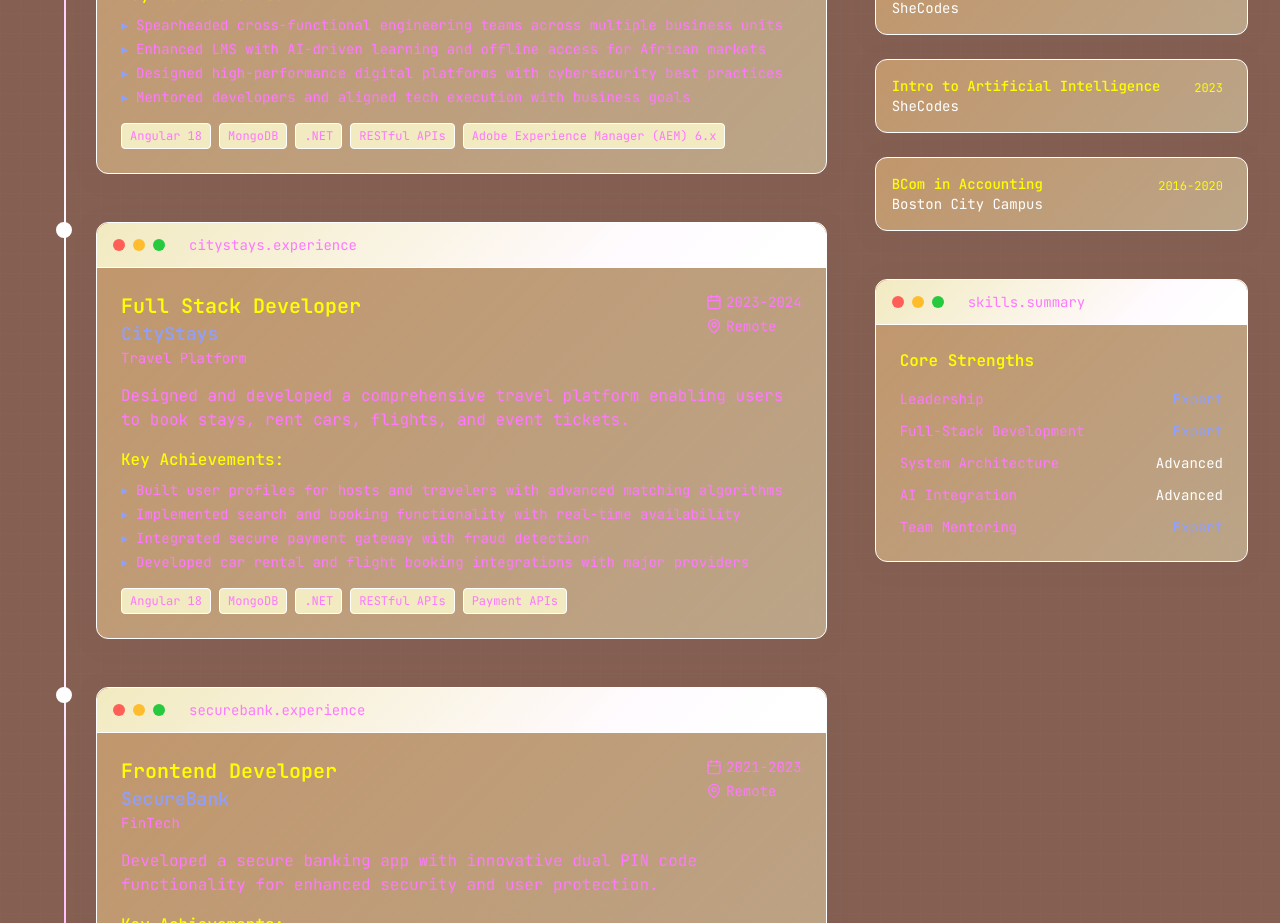
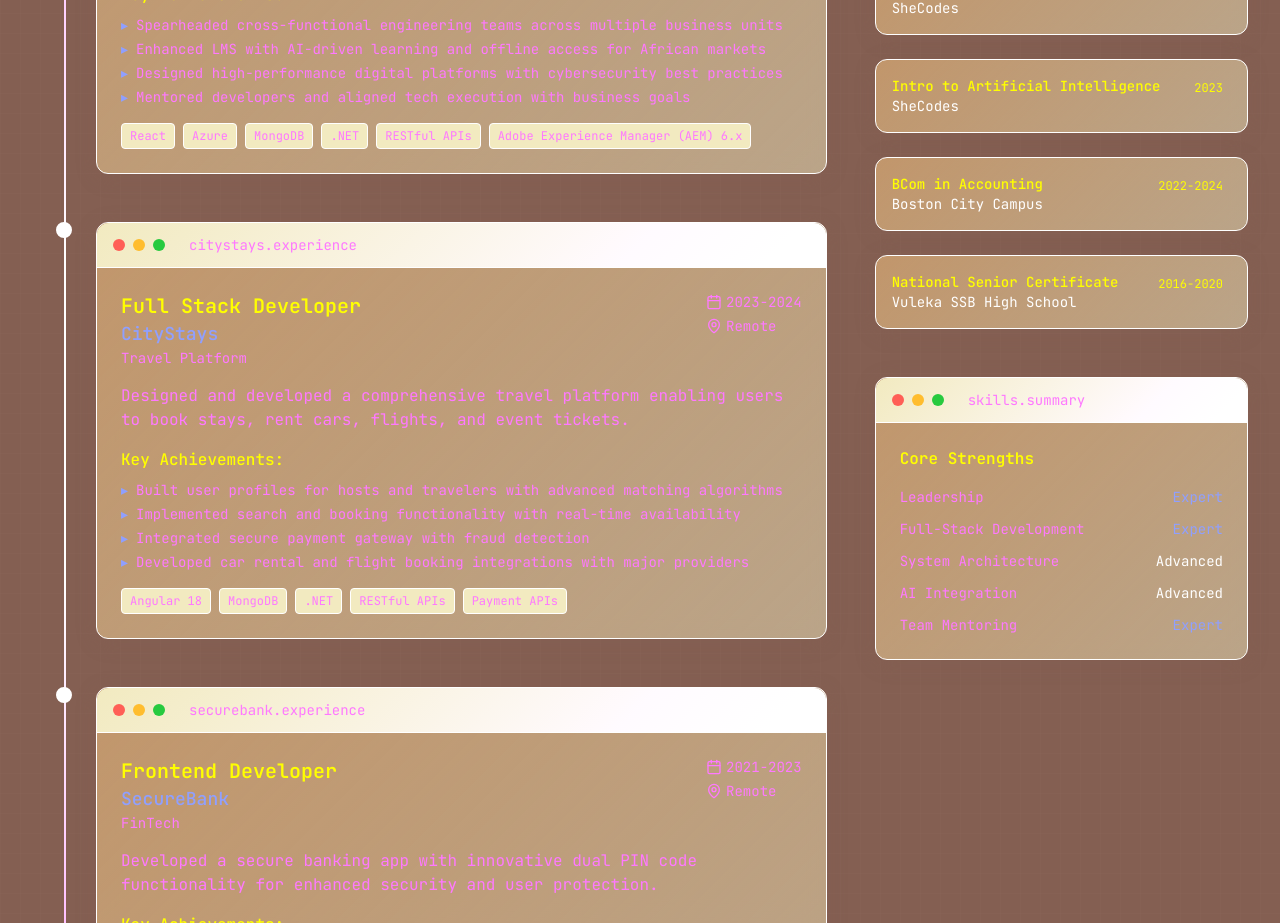
Before and after one commit to Selaelo1/selaelo-langa, a React (Vite) app: page / in a window 1280 px wide. Shown: the part 3200-4123 px from the top of the page. Built offline with nearby package versions, Linux system fonts and the light colour scheme.

Commit message:
Update ExperienceTimeline.tsx

```diff
--- a/src/components/ExperienceTimeline.tsx
+++ b/src/components/ExperienceTimeline.tsx
@@ -18,7 +18,8 @@
       "Mentored developers and aligned tech execution with business goals",
     ],
     technologies: [
-      "Angular 18",
+      "React",
+      "Azure",
       "MongoDB",
       ".NET",
       "RESTful APIs",
@@ -104,8 +105,14 @@
   {
     institution: "Boston City Campus",
     degree: "BCom in Accounting",
+    year: "2022-2024",
+    type: "degree",
+  },
+  {
+    institution: "Vuleka SSB High School",
+    degree: "National Senior Certificate",
     year: "2016-2020",
-    type: "degree",
+    type: "NSC",
   },
 ];
 
```
